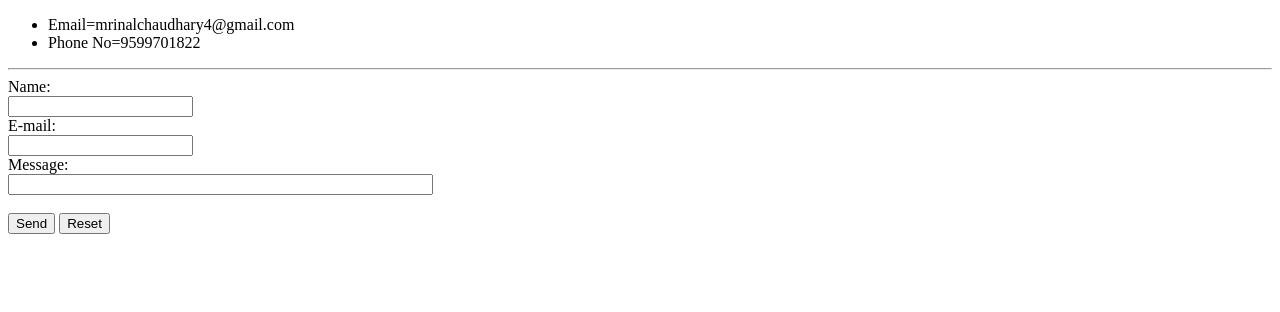
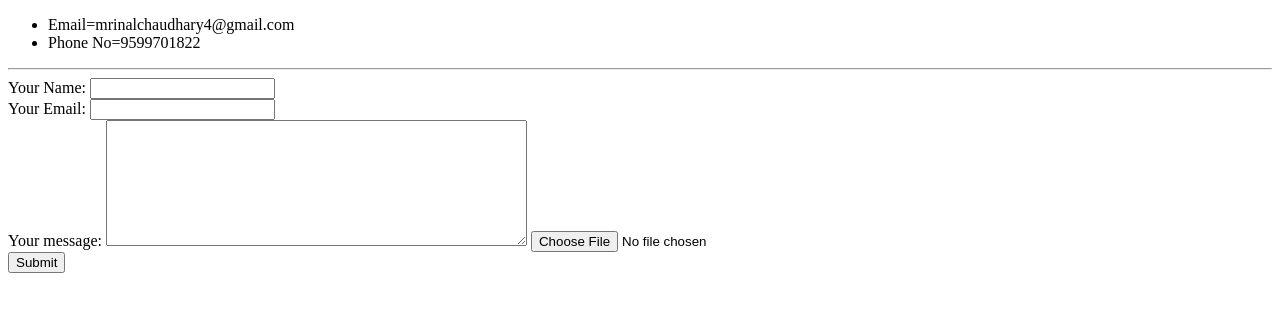
Before and after one commit to mrinalchaudhary/cv, a plain HTML site: page myContact.html in a window 1280 px wide. Drawn offline with Linux system fonts and the light colour scheme.

Commit message:
Update myContact.html

```diff
--- a/myContact.html
+++ b/myContact.html
@@ -9,16 +9,15 @@
 		<li>Phone No=9599701822</li>
 	</ul>
 	<hr>
-	<form action="mailto:mrinalchaudhary4@gmail.com" method="post" enctype="text/plain">
-	Name:<br>
-	<input type="text" name="name"><br>
-	E-mail:<br>
-	<input type="text" name="mail"><br>
-	Message:<br>
-	<input type="text" name="comment" size="50"><br><br>
-	<input type="submit" value="Send">
-	<input type="reset" value="Reset">
+	<form action="mailto:mrinalchaudhary4@gmail.com" method="post" enctype="textplain">
+		<label>Your Name:</label>
+		<input type="text" name=""><br>
+		<label>Your Email:</label>
+		<input type="email" name=""><br>
+		<label>Your message:</label>
+		<textarea name="" rows="8" cols="50"></textarea>
+		<input type="file" name=""><br>
+		<input type="submit" name="">
 	</form>
-
 </body>
 </html>
```
